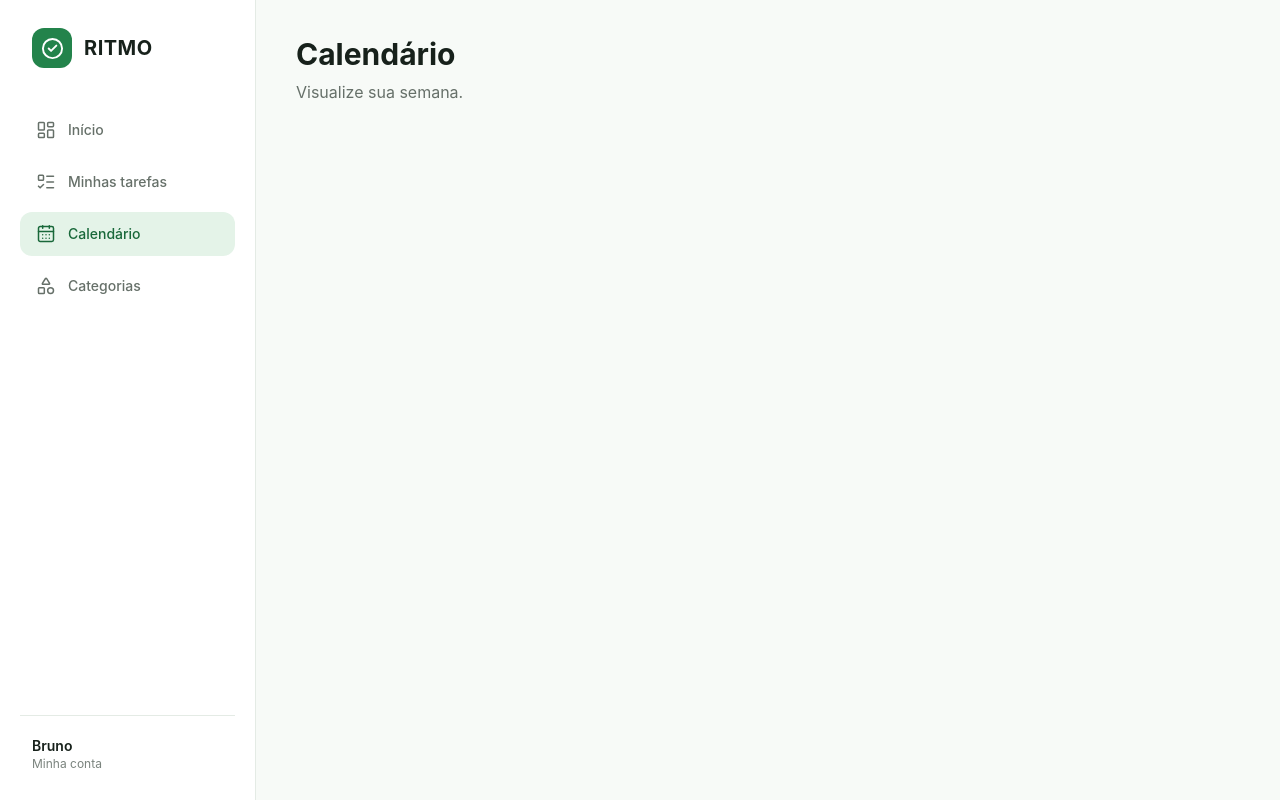
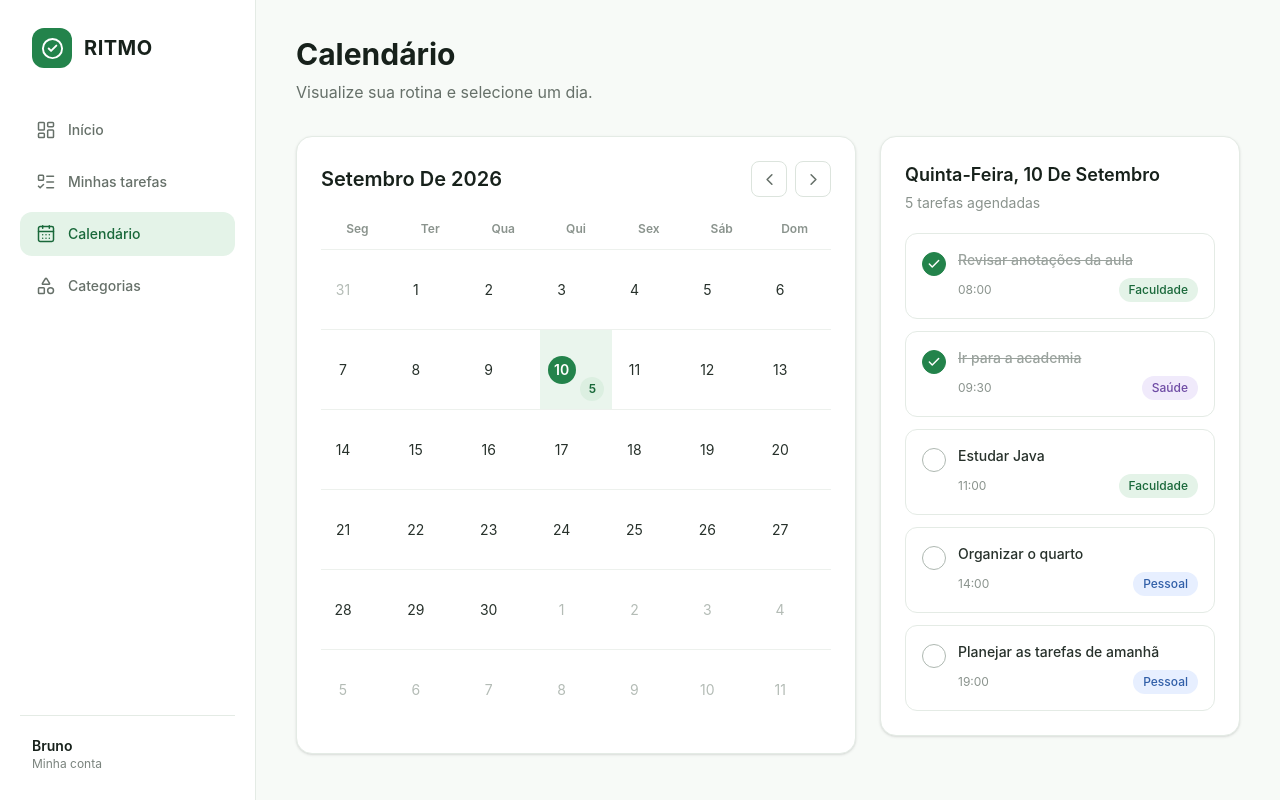
Before and after one commit to br330a/RITMO, a React (Vite) app in the folder frontend/: page /calendario in a window 1280 px wide. Built offline with nearby package versions, Linux system fonts and the light colour scheme.

Commit message:
feat: implementa calendário mensal de tarefas

```diff
--- /dev/null
+++ b/frontend/src/components/calendar/MonthCalendar.tsx
@@ -0,0 +1,141 @@
+import { ChevronLeft, ChevronRight } from 'lucide-react'
+import type { Task } from '../../types/task'
+import { getLocalDateValue } from '../../utils/date'
+
+type MonthCalendarProps = {
+  currentMonth: Date
+  selectedDate: string
+  tasks: Task[]
+  onMonthChange: (date: Date) => void
+  onSelectDate: (date: string) => void
+}
+
+const weekdays = ['Seg', 'Ter', 'Qua', 'Qui', 'Sex', 'Sáb', 'Dom']
+
+function getCalendarDays(currentMonth: Date) {
+  const year = currentMonth.getFullYear()
+  const month = currentMonth.getMonth()
+
+  const firstMonthDay = new Date(year, month, 1)
+  const mondayIndex = (firstMonthDay.getDay() + 6) % 7
+  const firstCalendarDay = new Date(year, month, 1 - mondayIndex)
+
+  return Array.from({ length: 42 }, (_, index) => {
+    const date = new Date(firstCalendarDay)
+    date.setDate(firstCalendarDay.getDate() + index)
+
+    return date
+  })
+}
+
+export function MonthCalendar({
+  currentMonth,
+  selectedDate,
+  tasks,
+  onMonthChange,
+  onSelectDate,
+}: MonthCalendarProps) {
+  const calendarDays = getCalendarDays(currentMonth)
+  const today = getLocalDateValue()
+
+  const monthLabel = new Intl.DateTimeFormat('pt-BR', {
+    month: 'long',
+    year: 'numeric',
+  }).format(currentMonth)
+
+  function changeMonth(amount: number) {
+    onMonthChange(
+      new Date(
+        currentMonth.getFullYear(),
+        currentMonth.getMonth() + amount,
+        1,
+      ),
+    )
+  }
+
+  return (
+    <article className="rounded-2xl border border-[#e4ebe5] bg-white p-6 shadow-sm">
+      <header className="mb-6 flex items-center justify-between">
+        <h2 className="text-xl font-semibold capitalize text-[#17211b]">
+          {monthLabel}
+        </h2>
+
+        <div className="flex gap-2">
+          <button
+            type="button"
+            onClick={() => changeMonth(-1)}
+            aria-label="Mês anterior"
+            className="grid size-9 cursor-pointer place-items-center rounded-lg border border-[#dce4dd] text-[#667069] hover:bg-[#f3f7f3]"
+          >
+            <ChevronLeft size={19} />
+          </button>
+
+          <button
+            type="button"
+            onClick={() => changeMonth(1)}
+            aria-label="Próximo mês"
+            className="grid size-9 cursor-pointer place-items-center rounded-lg border border-[#dce4dd] text-[#667069] hover:bg-[#f3f7f3]"
+          >
+            <ChevronRight size={19} />
+          </button>
+        </div>
+      </header>
+
+      <div className="grid grid-cols-7">
+        {weekdays.map((weekday) => (
+          <div
+            key={weekday}
+            className="pb-3 text-center text-xs font-semibold text-[#8a938d]"
+          >
+            {weekday}
+          </div>
+        ))}
+
+        {calendarDays.map((date) => {
+          const dateValue = getLocalDateValue(date)
+          const dayTasks = tasks.filter(
+            (task) => task.dueDate === dateValue,
+          )
+
+          const isCurrentMonth =
+            date.getMonth() === currentMonth.getMonth()
+          const isSelected = dateValue === selectedDate
+          const isToday = dateValue === today
+
+          return (
+            <button
+              key={dateValue}
+              type="button"
+              onClick={() => onSelectDate(dateValue)}
+              aria-label={`Selecionar dia ${date.getDate()}`}
+              className={[
+                'relative min-h-20 cursor-pointer border-t border-[#edf1ed] p-2 text-left transition-colors hover:bg-[#f7faf7]',
+                isSelected ? 'bg-[#eaf5ed]' : '',
+                isCurrentMonth
+                  ? 'text-[#27312b]'
+                  : 'text-[#b4bcb6]',
+              ].join(' ')}
+            >
+              <span
+                className={[
+                  'grid size-7 place-items-center rounded-full text-sm',
+                  isToday
+                    ? 'bg-[#23834b] font-semibold text-white'
+                    : '',
+                ].join(' ')}
+              >
+                {date.getDate()}
+              </span>
+
+              {dayTasks.length > 0 && (
+                <span className="absolute right-2 bottom-2 grid size-6 place-items-center rounded-full bg-[#dcefe1] text-xs font-semibold text-[#19683a]">
+                  {dayTasks.length}
+                </span>
+              )}
+            </button>
+          )
+        })}
+      </div>
+    </article>
+  )
+}
--- a/frontend/src/pages/CalendarPage.tsx
+++ b/frontend/src/pages/CalendarPage.tsx
@@ -1,8 +1,136 @@
+import { useState } from 'react'
+import { Check } from 'lucide-react'
+import { MonthCalendar } from '../components/calendar/MonthCalendar'
+import { categoryStyles } from '../constants/categoryStyles'
+import { useTasks } from '../hooks/useTasks'
+import { getLocalDateValue } from '../utils/date'
+
+function formatSelectedDate(dateValue: string) {
+  const [year, month, day] = dateValue.split('-').map(Number)
+  const date = new Date(year, month - 1, day)
+
+  return new Intl.DateTimeFormat('pt-BR', {
+    weekday: 'long',
+    day: 'numeric',
+    month: 'long',
+  }).format(date)
+}
+
 export function CalendarPage() {
+  const { tasks, toggleTask } = useTasks()
+  const [selectedDate, setSelectedDate] = useState(
+    getLocalDateValue(),
+  )
+  const [currentMonth, setCurrentMonth] = useState(
+    () => new Date(),
+  )
+
+  const selectedTasks = tasks
+    .filter((task) => task.dueDate === selectedDate)
+    .sort((firstTask, secondTask) =>
+      firstTask.time.localeCompare(secondTask.time),
+    )
+
   return (
-    <section>
-      <h1 className="text-3xl font-bold text-[#17211b]">Calendário</h1>
-      <p className="mt-2 text-[#667069]">Visualize sua semana.</p>
+    <section className="mx-auto max-w-[1500px]">
+      <header>
+        <h1 className="text-3xl font-bold text-[#17211b]">
+          Calendário
+        </h1>
+
+        <p className="mt-2 text-[#667069]">
+          Visualize sua rotina e selecione um dia.
+        </p>
+      </header>
+
+      <div className="mt-8 grid items-start gap-6 xl:grid-cols-[minmax(0,1fr)_360px]">
+        <MonthCalendar
+          currentMonth={currentMonth}
+          selectedDate={selectedDate}
+          tasks={tasks}
+          onMonthChange={setCurrentMonth}
+          onSelectDate={setSelectedDate}
+        />
+
+        <aside className="rounded-2xl border border-[#e4ebe5] bg-white p-6 shadow-sm">
+          <h2 className="text-lg font-semibold capitalize text-[#17211b]">
+            {formatSelectedDate(selectedDate)}
+          </h2>
+
+          <p className="mt-1 text-sm text-[#8a938d]">
+            {selectedTasks.length === 1
+              ? '1 tarefa agendada'
+              : `${selectedTasks.length} tarefas agendadas`}
+          </p>
+
+          {selectedTasks.length === 0 ? (
+            <div className="py-10 text-center">
+              <p className="text-sm text-[#8a938d]">
+                Nenhuma tarefa para este dia.
+              </p>
+            </div>
+          ) : (
+            <div className="mt-5 space-y-3">
+              {selectedTasks.map((task) => (
+                <div
+                  key={task.id}
+                  className="rounded-xl border border-[#e4ebe5] p-4"
+                >
+                  <div className="flex items-start gap-3">
+                    <button
+                      type="button"
+                      onClick={() => toggleTask(task.id)}
+                      aria-label={
+                        task.completed
+                          ? `Marcar ${task.title} como pendente`
+                          : `Marcar ${task.title} como concluída`
+                      }
+                      className={[
+                        'mt-0.5 grid size-6 shrink-0 cursor-pointer place-items-center rounded-full border',
+                        task.completed
+                          ? 'border-[#23834b] bg-[#23834b] text-white'
+                          : 'border-[#aeb8b1]',
+                      ].join(' ')}
+                    >
+                      {task.completed && (
+                        <Check size={14} strokeWidth={2.5} />
+                      )}
+                    </button>
+
+                    <div className="min-w-0 flex-1">
+                      <p
+                        className={[
+                          'text-sm font-medium',
+                          task.completed
+                            ? 'text-[#9aa29d] line-through'
+                            : 'text-[#27312b]',
+                        ].join(' ')}
+                      >
+                        {task.title}
+                      </p>
+
+                      <div className="mt-2 flex items-center justify-between gap-3">
+                        <span className="text-xs text-[#8a938d]">
+                          {task.time}
+                        </span>
+
+                        <span
+                          className={[
+                            'rounded-full px-2.5 py-1 text-xs font-medium',
+                            categoryStyles[task.category],
+                          ].join(' ')}
+                        >
+                          {task.category}
+                        </span>
+                      </div>
+                    </div>
+                  </div>
+                </div>
+              ))}
+            </div>
+          )}
+        </aside>
+      </div>
     </section>
   )
 }
```
